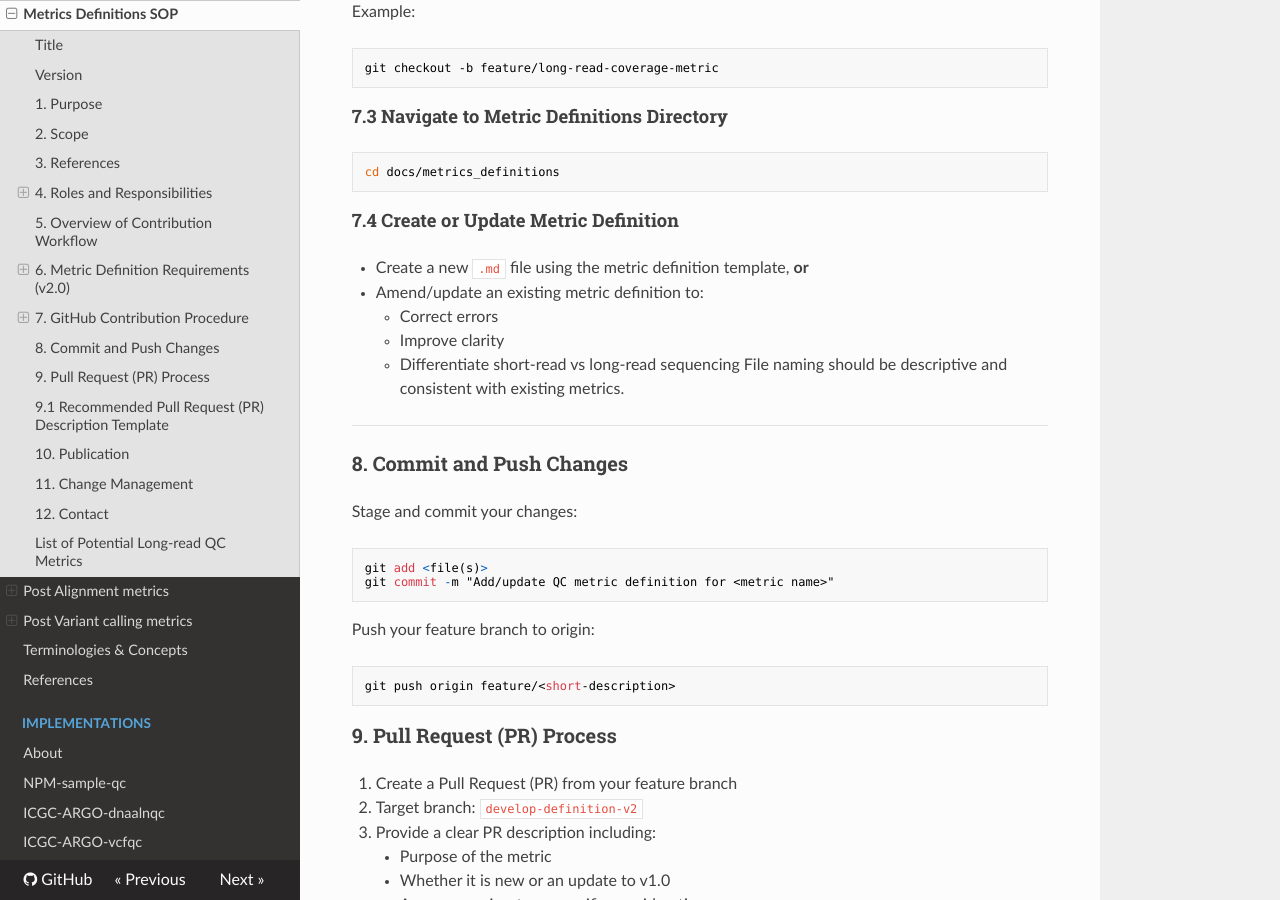
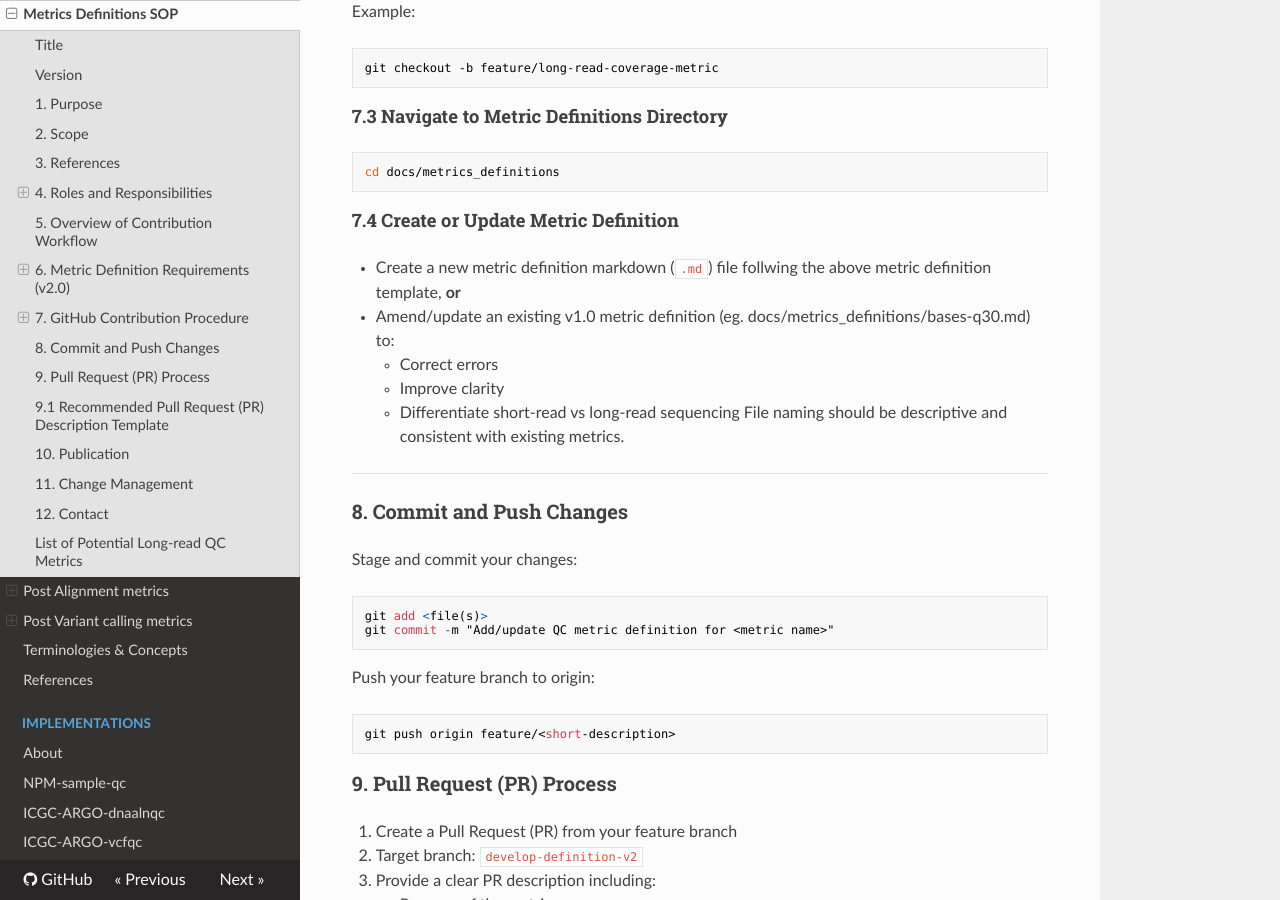
Before and after one commit to ga4gh/quality-control-wgs, an MkDocs documentation site: the page built from docs/metrics_definitions/sop.md, in a window 1280 px wide and 900 px high, scrolled down 3133 px. Built offline with MkDocs 1.6.1, drawn with Linux system fonts in a browser that asks for light colours; nearby versions of some CDN libraries.

Commit message:
minor txt update clarify creating metric definion or updating existing metric definition md file

````diff
--- a/docs/metrics_definitions/sop.md
+++ b/docs/metrics_definitions/sop.md
@@ -125,8 +125,8 @@ git checkout -b feature/long-read-coverage-metric
 cd docs/metrics_definitions
 ```
 #### 7.4 Create or Update Metric Definition
-- Create a new `.md` file using the metric definition template, **or**
-- Amend/update an existing metric definition to:
+- Create a new metric definition markdown (`.md`) file follwing the above metric definition template, **or**
+- Amend/update an existing v1.0 metric definition (eg. docs/metrics_definitions/bases-q30.md) to:
     - Correct errors
     - Improve clarity
     - Differentiate short-read vs long-read sequencing
````
